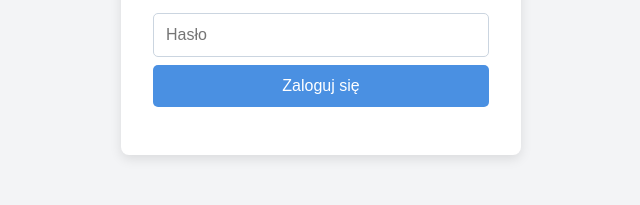
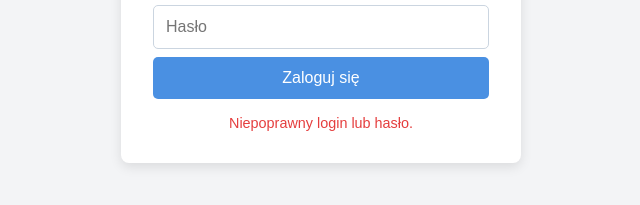
Before and after one commit to ppopiolek/brute-force-app, a plain HTML site: page index.html in a window 1280 px wide. Both pictures are taken after a click on the button "Zaloguj się". Shown: the part 391-596 px from the top of the page, without its empty margins (319-959 px from the left). Drawn offline with Linux system fonts and the light colour scheme.

Commit message:
Fixes and updates

```diff
--- a/index.html
+++ b/index.html
@@ -86,23 +86,25 @@
     <script>
         const salt = "salt123";
 
-        function md5(string) {
-            return crypto.subtle.digest("MD5", new TextEncoder().encode(string))
-                .then(hash => Array.from(new Uint8Array(hash))
-                .map(b => b.toString(16).padStart(2, '0')).join(''));
+        async function sha256(message) {
+            const msgBuffer = new TextEncoder().encode(message);
+            const hashBuffer = await crypto.subtle.digest('SHA-256', msgBuffer);
+            const hashArray = Array.from(new Uint8Array(hashBuffer));
+            const hashHex = hashArray.map(b => b.toString(16).padStart(2, '0')).join('');
+            return hashHex;
         }
 
         async function checkCredentials() {
             const login = document.getElementById("login").value;
             const password = document.getElementById("password").value;
-            const hashedPassword = await md5(password + salt);
+            const hashedPassword = await sha256(password + salt);
 
             const users = await fetch('passwords.json').then(res => res.json());
             const user = users.find(user => user.login === login && user.password === hashedPassword);
 
             if (user) {
                 const currentTime = new Date().toISOString();
-                const loginIdentifier = await md5(login + currentTime);
+                const loginIdentifier = await sha256(login + currentTime);
                 document.getElementById("result").innerText = `Witaj, ${login}! Logowanie udane! Twój identyfikator logowania: ${loginIdentifier}`;
                 document.getElementById("result").style.color = "#4caf50";
             } else {
--- a/passwords.json
+++ b/passwords.json
@@ -1,5 +1,5 @@
 [
-    { "login": "user1", "password": "482c811da5d5b4bc6d497ffa98491e38" },
-    { "login": "admin", "password": "3bfa5f32d09880b3a1aa2e91e0effd43" },
-    { "login": "testuser", "password": "2fefcd0c6c629fa8b69ab354d5ad8f98" }
+    { "login": "user1", "password": "9b74c9897bac770ffc029102a200c5de5b3dae7860d1df7ed935c1e4f18ed897" },
+    { "login": "admin", "password": "2c68f9da01b9bb7f9a7f27f19bb1ec39a88de2e3a3fba32d1b184453ea7f5e4d" },
+    { "login": "testuser", "password": "a0a31b96b1e3a1c36703a9c6cf3768d38b73fa73e4539b3427a3ec0e8b6e5db1" }
 ]
```
Also changed, not shown: 1 other file.
